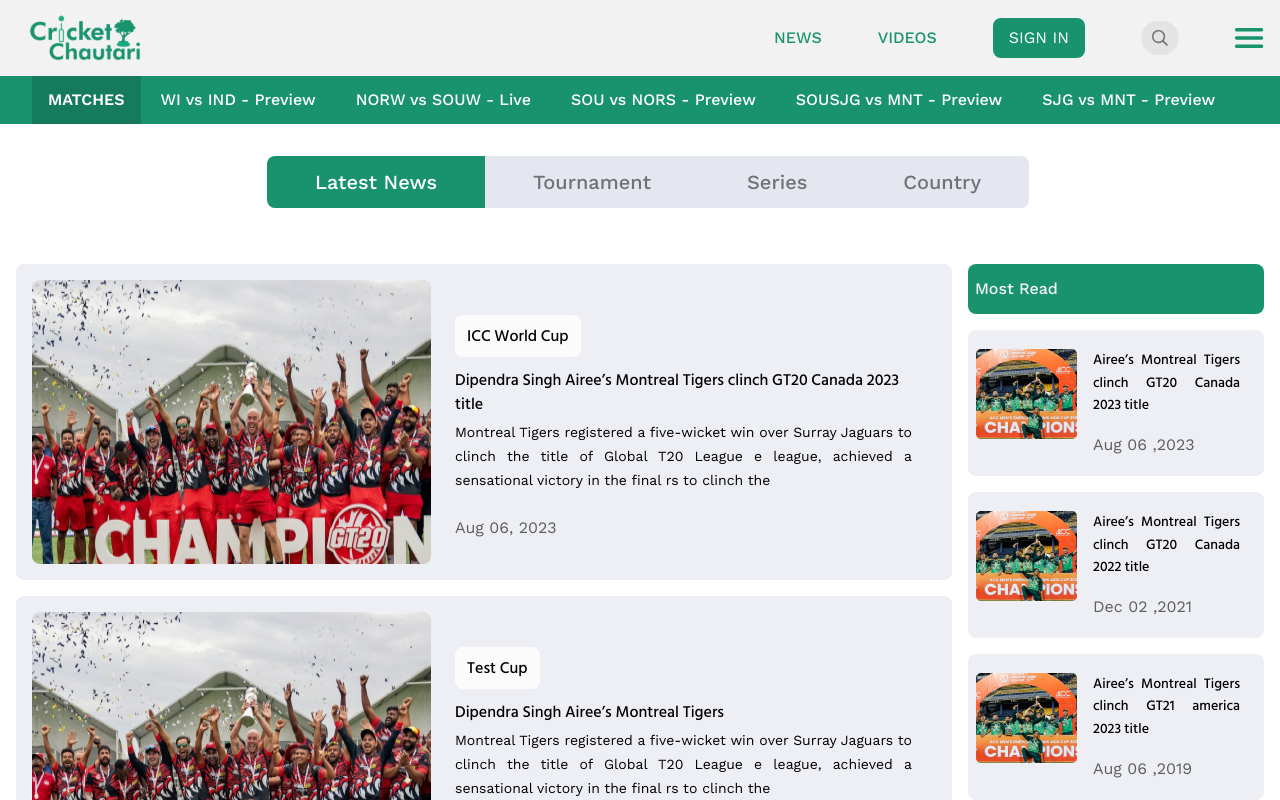
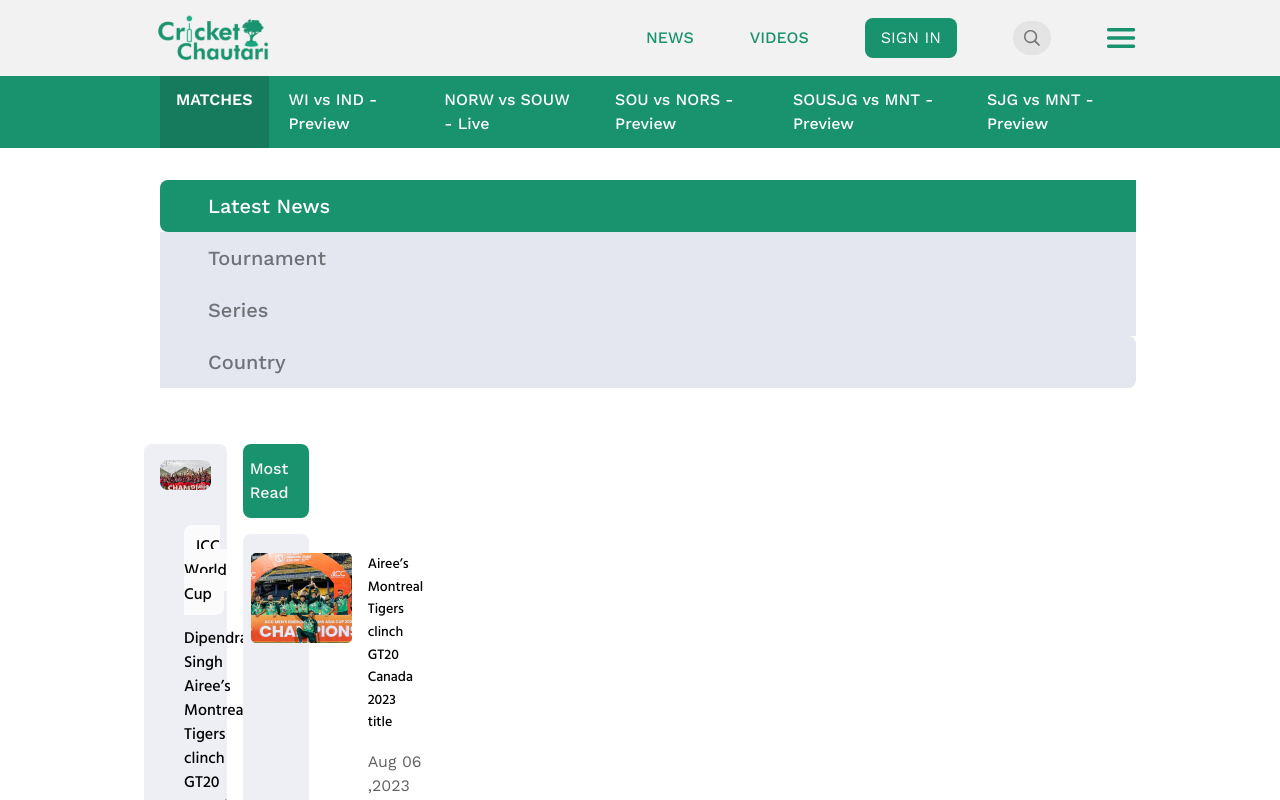
Before and after one commit to gemdevelopers/cricketchautari, a Next.js app: page /news in a window 1280 px wide. Shown: the top 800 px of the page. Built offline with nearby package versions, Linux system fonts and the light colour scheme.

Commit message:
tab view add ed and config changed

```diff
--- a/src/components/News/NewsCard.jsx
+++ b/src/components/News/NewsCard.jsx
@@ -4,16 +4,16 @@ const NewsCard = ({ info }) => {
     return (
         <>
 
-            <div className="mt-4 bg-[#EEEFF5] rounded-lg sm:w-[725px]">
-                <div className=" flex sm:flex-col p-4">
-                    <img src={`/news-champ.jpg`} width="399" height="238"  className="rounded-lg sm:m-auto sm:w-72 sm:h-48"/>
+            <div className="mt-4 bg-[#EEEFF5] rounded-lg sm:w-[725px] md:w-[725px]">
+                <div className=" lg:flex sm:flex-col md:flex-col p-4">
+                    <img src={`/news-champ.jpg`} width="399" height="238"  className="rounded-lg sm:m-auto sm:w-72 sm:h-48 md:m-auto md:w-[682px] md:h-96 lg:m-auto lg:h-64 lg:w-72"/>
                     <div className="p-6">
-                        <p className="my-5 font-siluguri font-normal sm:text-xl">
+                        <p className="my-5 font-siluguri font-normal sm:text-xl md:text-2xl">
                             <span className="px-3 py-2 rounded-lg bg-[#FBFBFB]">{info.category}</span>
                         </p>
-                        <h3 className="font-siluguri font-medium sm:text-3xl ">{info.title}</h3>
-                        <p className="mt-1 text-sm font-normal text-justify leading-6 sm:text-2xl">{info.description} </p>
-                        <p className="mt-6 text-[#252525B8]">{info.date}</p>
+                        <h3 className="font-siluguri font-medium sm:text-3xl md:text-3xl">{info.title}</h3>
+                        <p className="mt-1 text-sm font-normal text-justify leading-6 sm:text-2xl md:text-2xl">{info.description} </p>
+                        <p className="mt-6 text-[#252525B8] md:text-xl">{info.date}</p>
                     </div>
                 </div>
             </div>
--- a/src/components/News/NewsSidebar.jsx
+++ b/src/components/News/NewsSidebar.jsx
@@ -6,14 +6,14 @@ const NewsSidebar = ({recent_shorttitle}) => {
              <div className="bg-[#EEEFF5] py-3 mt-4  rounded-lg">
                     <div className="bg-[#EEEFF5] flex">
                         <div className="flex-shrink-0 ">
-                            <img src="/image -15.png" className="py-[7px] pl-2 rounded-[4px] sm:h-[45vh] "/>
+                            <img src="/image -15.png" className="py-[7px] pl-2 rounded-[4px] sm:h-[45vh] md:h-44 "/>
                         </div>
                         <div className="my-[7px] pl-4 mr-6 ">
                             {/* ttest12 */}
-                            <h2 className="font-siluguri text-sm/[22.64px] font-medium text-[#252525 pb-4 text-justify sm:text-4xl">
+                            <h2 className="font-siluguri text-sm/[22.64px] font-medium text-[#252525 pb-4 text-justify sm:text-4xl md:text-4xl">
                                {recent_shorttitle.heading_recent}
                             </h2>
-                            <p className="text-[#252525B8]">{recent_shorttitle.date_recent}</p>
+                            <p className="text-[#252525B8] md:text-xl">{recent_shorttitle.date_recent}</p>
                         </div>
                     </div>
                 </div>
--- a/src/components/News/NewsSimilar.jsx
+++ b/src/components/News/NewsSimilar.jsx
@@ -9,7 +9,7 @@ const NewsSimilar = ({ slidersingleNewsData }) => {
 
                 <div className="mr-4 flex flex-col  bg-[#F1F1F1] w-[305px]  rounded-lg">
 
-                    <img src={slidersingleNewsData.image} className=" rounded-lg  w-[310px]" height={197} />
+                    <img src={slidersingleNewsData.image} className=" rounded-lg  w-96" height={197} />
                     <div className="mt-0  ">
                         <h2 className="mt-2 font-siluguri text-sm/[22.64px]  text-[#252525] pb-1 text-justify " >{slidersingleNewsData.title}</h2>
                         <p className="font-medium">{slidersingleNewsData.description}</p>
--- a/src/components/News/NewsSingle.jsx
+++ b/src/components/News/NewsSingle.jsx
@@ -10,7 +10,7 @@ const NewsSingle = ({single_news_data}) => {
                     <img src={`/image-27.png`} className="bg-gradient-to-b from-transparent via-black to-black  " />
                     <div className="mt-4 px-1" >
                     <p
-                            className="my-6 text-[#252525] font-siluguri font-normal text-lg  sm:text-5xl text-left tracking-normal"
+                            className="my-6 text-[#252525] font-siluguri font-normal text-lg  sm:text-5xl md:text-6xl text-left tracking-normal"
                             dangerouslySetInnerHTML={{ __html: single_news_data.description }}>
                        </p>
 
--- a/src/components/News/SliderSimilarSingleNews.jsx
+++ b/src/components/News/SliderSimilarSingleNews.jsx
@@ -59,7 +59,7 @@ const SliderSimilarSingleNews = () => {
 
                 {
                     currentSlideIndex !== sliderRef.current?.swiper.slides.length - 3 && (
-                        <div onClick={handleNext} className="bg-cc-primary p-3 pt-5 pb-5 text-white absolute right-4 md:right-8 top-[50%] z-10 -translate-y-[50%] cursor-pointer rounded-l-lg">
+                        <div onClick={handleNext} className="bg-cc-primary p-3 pt-5 pb-5 text-white absolute right-4 md:right-8   z-10 -translate-y-[50%] cursor-pointer rounded-l-lg">
                             <img src={`slider-arrow-next.svg`} />
                         </div>
                     )
--- a/src/pages/news/index.jsx
+++ b/src/pages/news/index.jsx
@@ -50,7 +50,7 @@ const News = () => {
             />
             <div className="ctr">
                 <div className="mt-8">
-                    <ul className="pl-4 flex justify-center items-center sm:w- sm:w-max sm:ml-[-20px]">
+                    <ul className="pl-4 lg:flex justify-center items-center  sm:w-max md:w-max md:ml-[-20px] sm:ml-[-20px]">
                         <li className="text-white py-3 px-12 bg-cc-primary font-medium cursor-pointer text-xl rounded-l-lg">Latest News</li>
                         <li className="py-3 px-12 text-[#25252599] font-medium cursor-pointer text-xl bg-[#E4E6F0] hover:bg-cc-primary hover:text-white">Tournament</li>
                         <li className="py-3 px-12 text-[#25252599] font-medium cursor-pointer text-xl bg-[#E4E6F0] hover:bg-cc-primary hover:text-white">Series</li>
@@ -59,16 +59,16 @@ const News = () => {
                 </div>
 
                 <div className="mt-10 grid grid-cols-12">
-                    <div className=" col-span-9 sm:col-span-12 ">
+                    <div className=" lg:col-span-9 sm:col-span-12 md:col-span-12 ">
                         {news.map((data, index) => (
 
                             <NewsCard key={index} id={index + 1} info={data} />
                         ))
                         }
                     </div>
-                    <div className="col-span-3 sm:col-start-1 sm:col-end-12 sm:w-[720px]  sm:text-xl">
+                    <div className="lg:col-span-3 sm:col-start-1 sm:col-end-12  sm:w-[720px]  sm:text-xl md:col-start-1  md:col-end-12 md:w-[720px]">
                     <div className="mt-4 ml-4  ">
-                    <div className="bg-cc-primary py-[13px] pl-[7px] rounded-lg sm:text-2xl">
+                    <div className="bg-cc-primary py-[13px] pl-[7px] rounded-lg sm:text-2xl md:text-3xl">
                         <span className="font-medium  text-[#F4F4F4] w-[106px]">
                             Most Read
                         </span>
--- a/tailwind.config.js
+++ b/tailwind.config.js
@@ -23,8 +23,9 @@ module.exports = {
     'sm': {'max': '479px'}, // Max width of 479px
       'md': {'max': '767px'}, // Max width of 767px
       'lg': {'max': '1023px'}, // Max width of 1023px
-      'xl': {'max': '1199px'}, // Max width of 1199px
-      '2xl': {'max': '1535px'}, // Max width of 1535px
+      //'xl': {'max': '1599px'}, // Max width of 1199px
+      'xl': {'min': '1024px'}, // Min width of 1024px
+
 
   },
 
```
Also changed, not shown: src/pages/news-single/index.jsx (+8 -8 lines).
